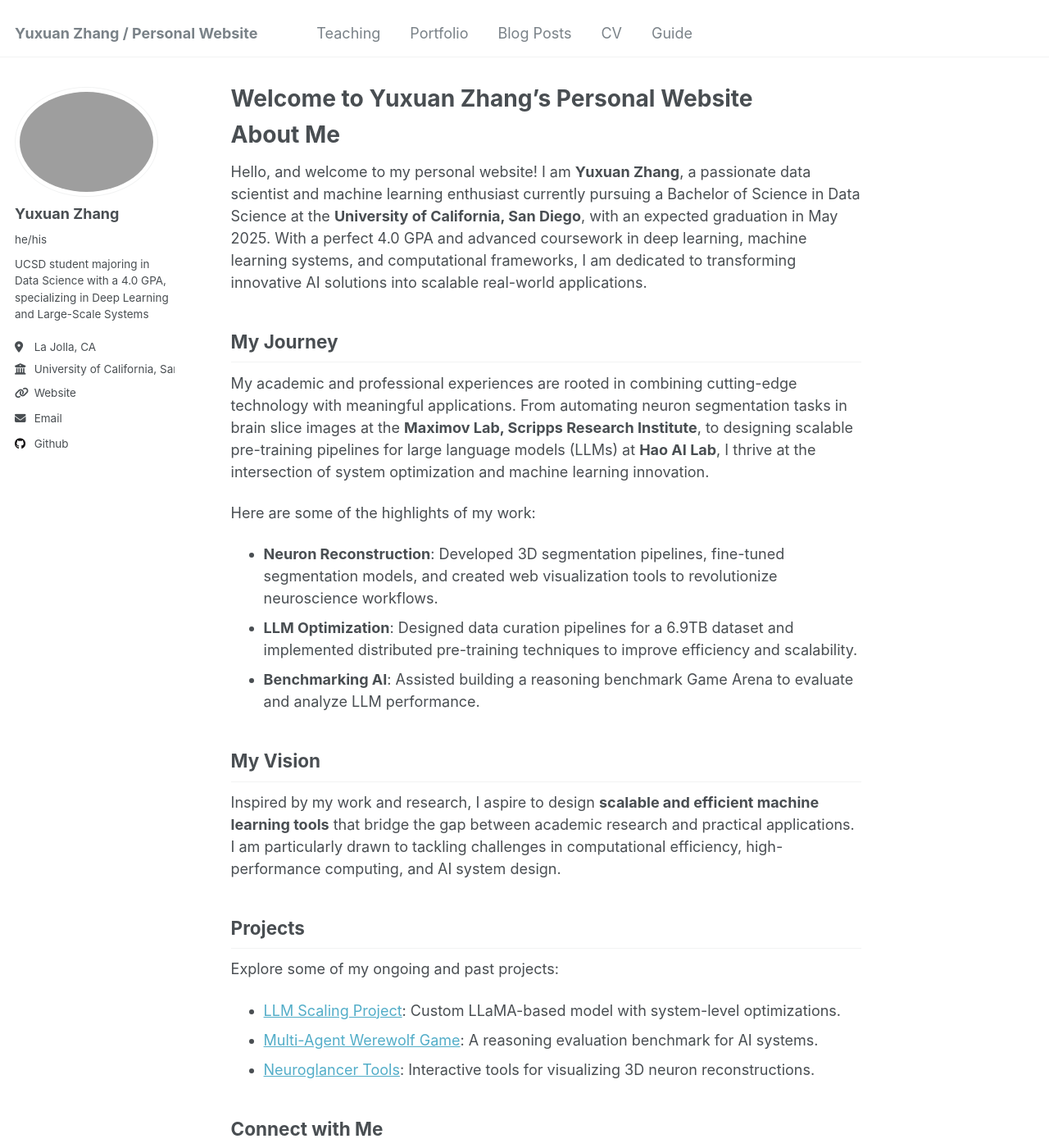
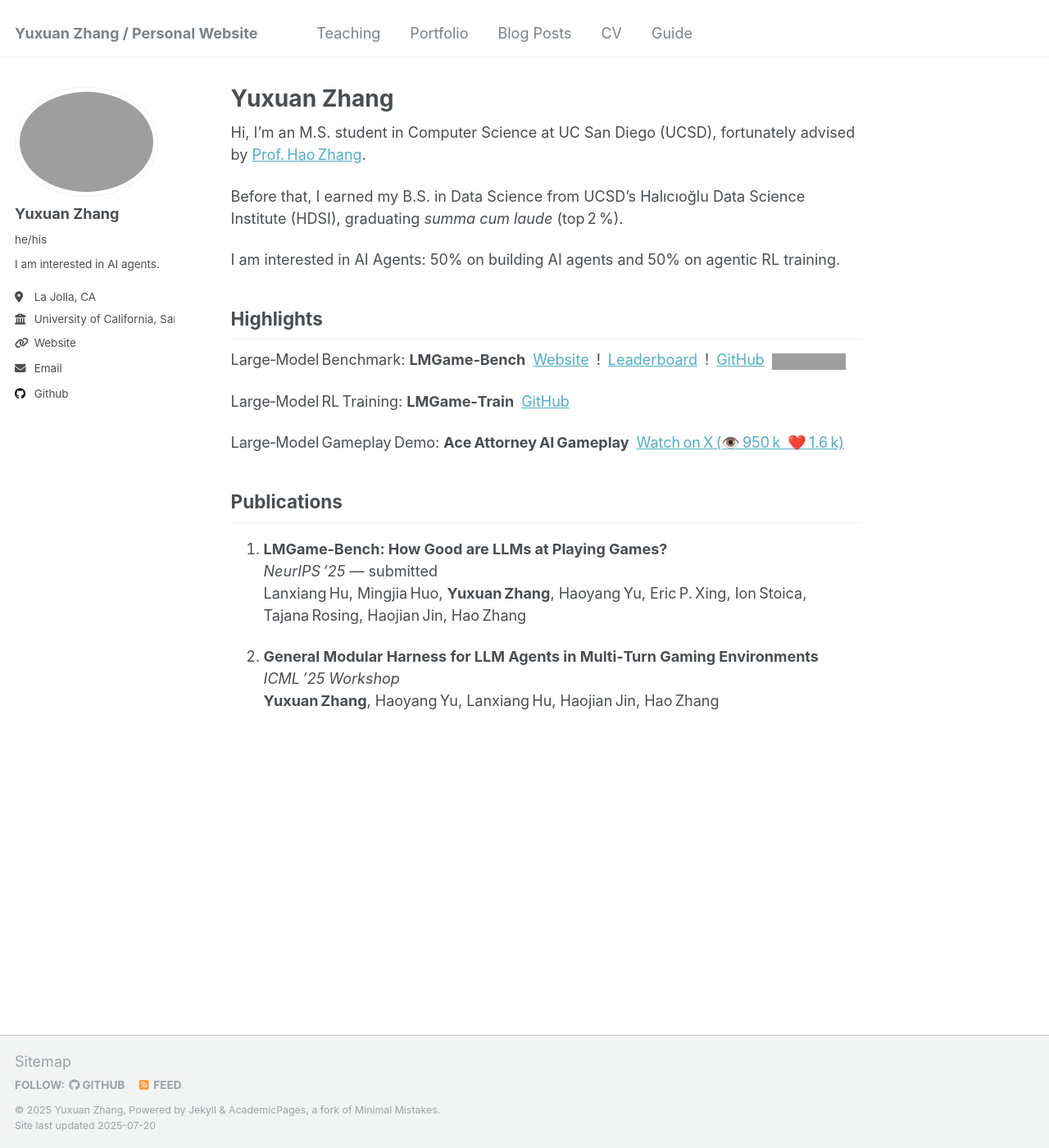
Before and after one commit to Yuxuan-Zhang-Dexter/Yuxuan-Zhang-Dexter.github.io, a Jekyll site: the page built from _pages/about.md, in a window 1280 px wide and 1400 px high. Shown: the whole window at 82% size. Built offline with Jekyll 4.4.1, drawn with Linux system fonts in a browser that asks for light colours; some of the changed text lies outside the part shown; grey boxes are pictures that could not be loaded.

Commit message:
update about me page in my personal website

```diff
--- a/_config.yml
+++ b/_config.yml
@@ -24,7 +24,7 @@ author:
   avatar           : "profile.png"
   name             : "Yuxuan Zhang"
   pronouns         : "he/his"
-  bio              : "UCSD student majoring in Data Science with a 4.0 GPA, specializing in Deep Learning and Large-Scale Systems"
+  bio              : "I am interested in AI agents."
   location         : "La Jolla, CA"
   employer         : "University of California, San Diego"
   uri              : "https://yuxuan-zhang-dexter.github.io" # URL
--- a/_pages/about.md
+++ b/_pages/about.md
@@ -1,41 +1,34 @@
 ---
 permalink: /
-title: "Welcome to Yuxuan Zhang's Personal Website"
+title: "Yuxuan Zhang"
 author_profile: true
 redirect_from:
   - /about/
   - /about.html
 ---
 
-# About Me
+Hi, I'm an M.S. student in Computer Science at UC San Diego (UCSD), fortunately advised by [Prof. Hao Zhang](https://cseweb.ucsd.edu/~haozhang/).
 
-Hello, and welcome to my personal website! I am **Yuxuan Zhang**, a passionate data scientist and machine learning enthusiast currently pursuing a Bachelor of Science in Data Science at the **University of California, San Diego**, with an expected graduation in May 2025. With a perfect 4.0 GPA and advanced coursework in deep learning, machine learning systems, and computational frameworks, I am dedicated to transforming innovative AI solutions into scalable real-world applications.
+Before that, I earned my B.S. in Data Science from UCSD’s Halıcıoğlu Data Science Institute (HDSI), graduating *summa cum laude* (top 2 %).
 
-## My Journey
+I am interested in AI Agents: 50% on building AI agents and 50% on agentic RL training.
 
-My academic and professional experiences are rooted in combining cutting-edge technology with meaningful applications. From automating neuron segmentation tasks in brain slice images at the **Maximov Lab, Scripps Research Institute**, to designing scalable pre-training pipelines for large language models (LLMs) at **Hao AI Lab**, I thrive at the intersection of system optimization and machine learning innovation.
 
-Here are some of the highlights of my work:
-- **Neuron Reconstruction**: Developed 3D segmentation pipelines, fine-tuned segmentation models, and created web visualization tools to revolutionize neuroscience workflows.
-- **LLM Optimization**: Designed data curation pipelines for a 6.9TB dataset and implemented distributed pre-training techniques to improve efficiency and scalability.
-- **Benchmarking AI**: Assisted building a reasoning benchmark Game Arena to evaluate and analyze LLM performance.
+## Highlights
 
-## My Vision
+Large‑Model Benchmark: **LMGame‑Bench** [Website](https://lmgame.org) ! [Leaderboard](https://huggingface.co/spaces/lmgame/lmgame_bench) ! [GitHub](https://github.com/lmgame-org/GamingAgent) ![GitHub stars](https://img.shields.io/github/stars/lmgame-org/GamingAgent?style=social)
 
-Inspired by my work and research, I aspire to design **scalable and efficient machine learning tools** that bridge the gap between academic research and practical applications. I am particularly drawn to tackling challenges in computational efficiency, high-performance computing, and AI system design.
+Large‑Model RL Training: **LMGame‑Train** [GitHub](https://github.com/mignonjia/lmgame_train_reorg)
 
-## Projects
+Large‑Model Gameplay Demo: **Ace Attorney AI Gameplay** [Watch on X (👁️ 950 k ❤️ 1.6 k)](https://x.com/haoailab/status/1912231343372812508)
 
-Explore some of my ongoing and past projects:
-- [LLM Scaling Project](https://github.com/Yuxuan-Zhang-Dexter/LLM_Scaling_Project): Custom LLaMA-based model with system-level optimizations.
-- [Multi-Agent Werewolf Game](https://github.com/Yuxuan-Zhang-Dexter/Multi_Agent_Werewolf_Game): A reasoning evaluation benchmark for AI systems.
-- [Neuroglancer Tools](https://github.com/Yuxuan-Zhang-Dexter/neuroglancer_tools): Interactive tools for visualizing 3D neuron reconstructions.
 
-## Connect with Me
+## Publications
 
-Feel free to reach out to me via:
-- **Email**: [yuxuan_zhang13@outlook.com](mailto:yuxuan_zhang13@outlook.com)
-- **LinkedIn**: [linkedin.com/in/yuxuan-zhang-dexter](https://linkedin.com/in/yuxuan-zhang-dexter)
-- **GitHub**: [github.com/Yuxuan-Zhang-Dexter](https://github.com/Yuxuan-Zhang-Dexter)
+1. **LMGame‑Bench: How Good are LLMs at Playing Games?**
+   *NeurIPS ’25* — submitted
+   Lanxiang Hu, Mingjia Huo, **Yuxuan Zhang**, Haoyang Yu, Eric P. Xing, Ion Stoica, Tajana Rosing, Haojian Jin, Hao Zhang
 
-Thank you for visiting my site! Let's collaborate to build a future driven by impactful AI and data science.
+2. **General Modular Harness for LLM Agents in Multi‑Turn Gaming Environments**
+   *ICML ’25 Workshop*
+   **Yuxuan Zhang**, Haoyang Yu, Lanxiang Hu, Haojian Jin, Hao Zhang
```
Also changed, not shown: images/profile_placeholder.png (added), images/yuxuan_bio_photo.jpg (deleted), 3 other files.
